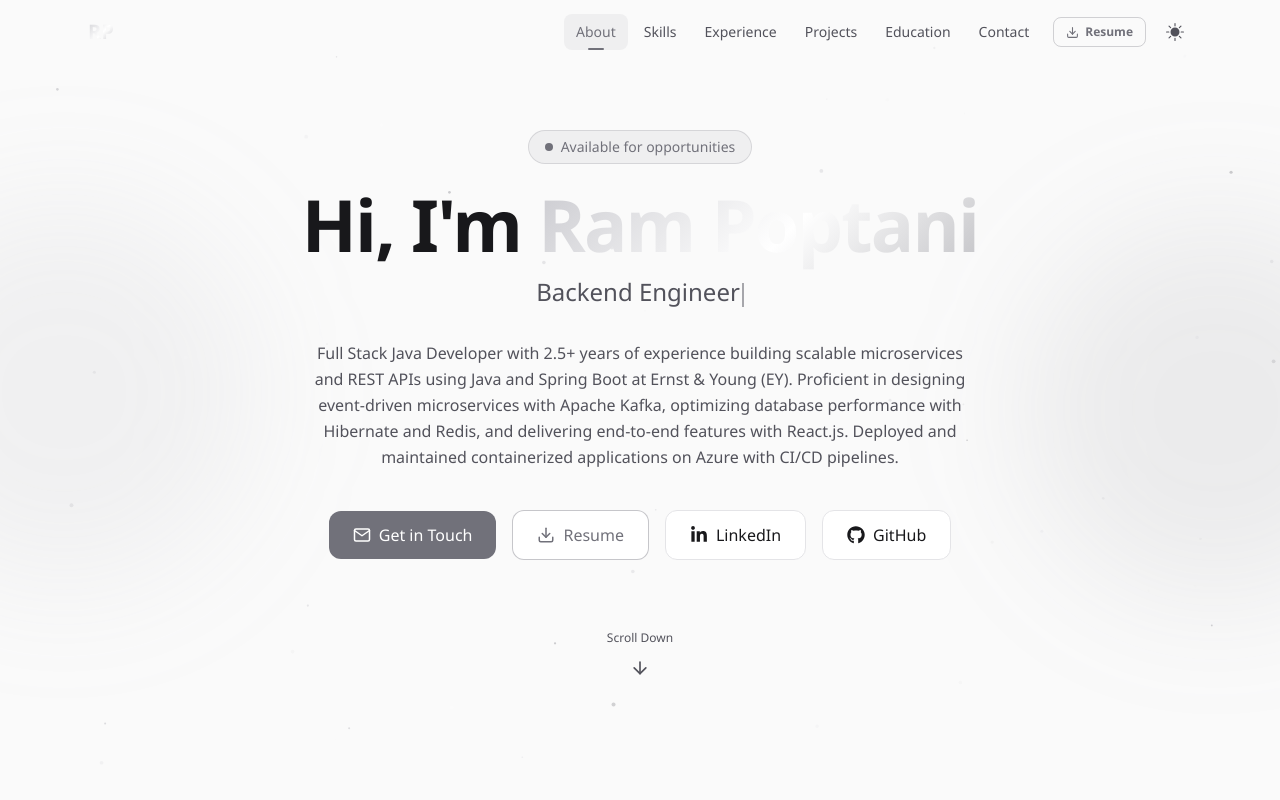
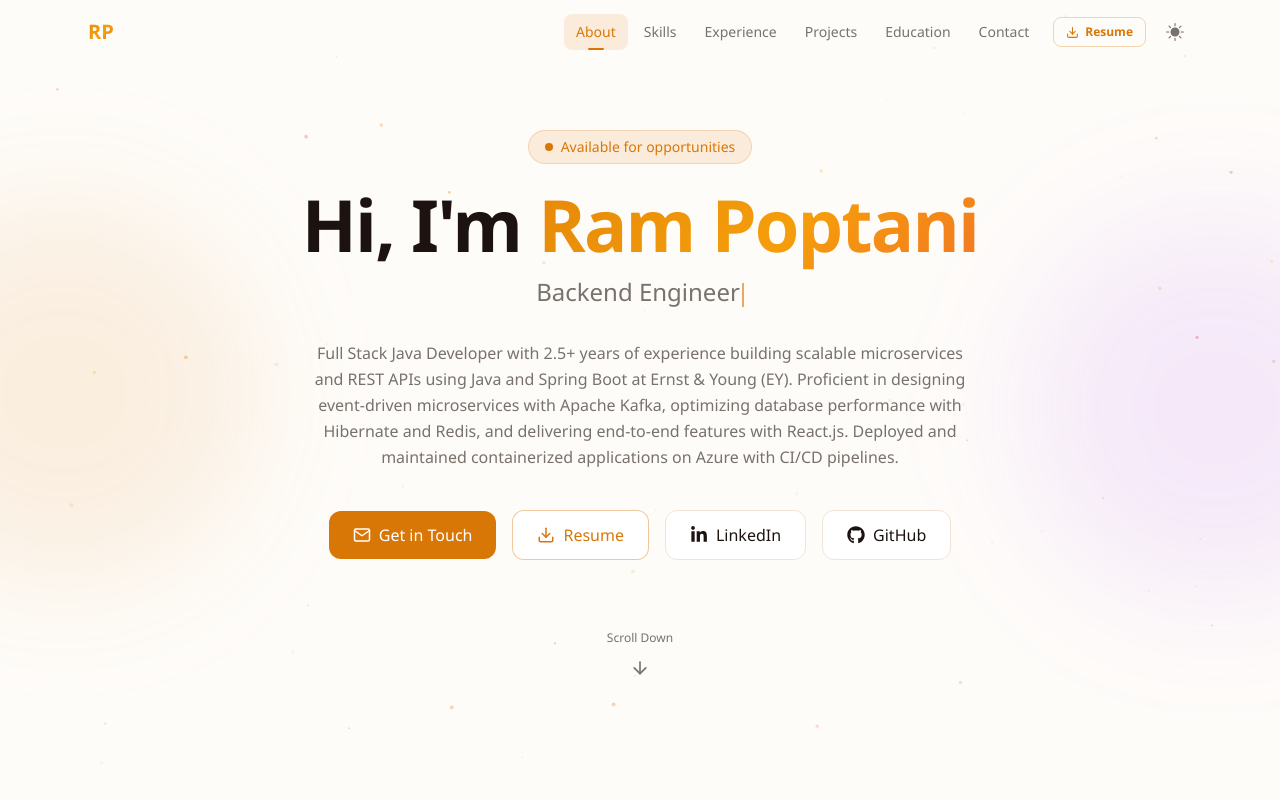
Before and after one commit to Ram-Poptani/portfolio, a Next.js app: page / in a window 1280 px wide. Shown: the top 800 px of the page. Built offline with nearby package versions, Linux system fonts and the light colour scheme.

Commit message:
Revert "style: switch color scheme from Warm Amber to Monochrome Silver"
This reverts commit 8b189198529c0ad3cdba84d9f69e406646467c70.

```diff
--- a/src/app/api/contact/route.ts
+++ b/src/app/api/contact/route.ts
@@ -21,7 +21,7 @@
       subject: `Portfolio Contact from ${name}`,
       html: `
         <div style="font-family: system-ui, sans-serif; max-width: 600px; margin: 0 auto;">
-          <h2 style="color: #71717a; border-bottom: 2px solid #a1a1aa; padding-bottom: 8px;">
+          <h2 style="color: #d97706; border-bottom: 2px solid #f59e0b; padding-bottom: 8px;">
             New Message from Portfolio
           </h2>
           <p><strong>Name:</strong> ${name}</p>
--- a/src/app/globals.css
+++ b/src/app/globals.css
@@ -3,29 +3,29 @@
 @custom-variant dark (&:where(.dark, .dark *));
 
 :root {
-  --background: #fafafa;
-  --foreground: #18181b;
+  --background: #fefcf9;
+  --foreground: #1c1210;
   --card: #ffffff;
-  --card-border: #e4e4e7;
-  --muted: #52525b;
-  --accent: #71717a;
-  --accent-light: #a1a1aa;
-  --accent-dark: #52525b;
-  --accent-glow: rgba(161, 161, 170, 0.12);
-  --section-alt: #f4f4f5;
+  --card-border: #f0e4d7;
+  --muted: #78716c;
+  --accent: #d97706;
+  --accent-light: #f59e0b;
+  --accent-dark: #b45309;
+  --accent-glow: rgba(217, 119, 6, 0.12);
+  --section-alt: #faf5ef;
 }
 
 .dark {
-  --background: #09090b;
-  --foreground: #e4e4e7;
-  --card: #18181b;
-  --card-border: #27272a;
-  --muted: #a1a1aa;
-  --accent: #a1a1aa;
-  --accent-light: #d4d4d8;
-  --accent-dark: #71717a;
-  --accent-glow: rgba(161, 161, 170, 0.10);
-  --section-alt: #0f0f12;
+  --background: #110f0b;
+  --foreground: #f5e6d3;
+  --card: #1c1814;
+  --card-border: #2e2820;
+  --muted: #a8a29e;
+  --accent: #f59e0b;
+  --accent-light: #fbbf24;
+  --accent-dark: #d97706;
+  --accent-glow: rgba(245, 158, 11, 0.1);
+  --section-alt: #15120e;
 }
 
 @theme inline {
@@ -70,7 +70,7 @@
 }
 
 .gradient-text {
-  background: linear-gradient(135deg, var(--accent-light), #ffffff, var(--accent));
+  background: linear-gradient(135deg, var(--accent), var(--accent-light), #ef4444);
   background-size: 200% 200%;
   -webkit-background-clip: text;
   -webkit-text-fill-color: transparent;
--- a/src/app/opengraph-image.tsx
+++ b/src/app/opengraph-image.tsx
@@ -16,7 +16,7 @@
           flexDirection: "column",
           alignItems: "center",
           justifyContent: "center",
-          background: "linear-gradient(135deg, #09090b 0%, #18181b 50%, #09090b 100%)",
+          background: "linear-gradient(135deg, #110f0b 0%, #1c1814 50%, #110f0b 100%)",
           fontFamily: "system-ui, sans-serif",
           position: "relative",
           overflow: "hidden",
@@ -31,7 +31,7 @@
             width: 500,
             height: 500,
             borderRadius: "50%",
-            background: "rgba(161, 161, 170, 0.08)",
+            background: "rgba(245, 158, 11, 0.08)",
             filter: "blur(80px)",
           }}
         />
@@ -43,7 +43,7 @@
             width: 400,
             height: 400,
             borderRadius: "50%",
-            background: "rgba(113, 113, 122, 0.06)",
+            background: "rgba(239, 68, 68, 0.06)",
             filter: "blur(80px)",
           }}
         />
@@ -56,7 +56,7 @@
             left: 0,
             right: 0,
             height: 4,
-            background: "linear-gradient(90deg, #52525b, #a1a1aa, #d4d4d8, #a1a1aa, #52525b)",
+            background: "linear-gradient(90deg, #d97706, #f59e0b, #ef4444, #f59e0b, #d97706)",
           }}
         />
 
@@ -79,11 +79,11 @@
               width: 80,
               height: 80,
               borderRadius: 20,
-              border: "2px solid rgba(161, 161, 170, 0.3)",
-              background: "rgba(161, 161, 170, 0.1)",
+              border: "2px solid rgba(245, 158, 11, 0.3)",
+              background: "rgba(245, 158, 11, 0.1)",
               fontSize: 36,
               fontWeight: 800,
-              color: "#d4d4d8",
+              color: "#f59e0b",
               marginBottom: 8,
             }}
           >
@@ -96,7 +96,7 @@
               fontSize: 64,
               fontWeight: 800,
               letterSpacing: -2,
-              color: "#e4e4e7",
+              color: "#f5e6d3",
               lineHeight: 1,
             }}
           >
@@ -108,7 +108,7 @@
             style={{
               fontSize: 28,
               fontWeight: 600,
-              color: "#a1a1aa",
+              color: "#f59e0b",
               lineHeight: 1,
               marginTop: 4,
             }}
@@ -145,9 +145,9 @@
                   style={{
                     padding: "8px 20px",
                     borderRadius: 12,
-                    background: "rgba(161, 161, 170, 0.08)",
-                    border: "1px solid rgba(161, 161, 170, 0.2)",
-                    color: "#d4d4d8",
+                    background: "rgba(245, 158, 11, 0.08)",
+                    border: "1px solid rgba(245, 158, 11, 0.2)",
+                    color: "#fbbf24",
                     fontSize: 15,
                     fontWeight: 600,
                   }}
--- a/src/components/CursorGlow.tsx
+++ b/src/components/CursorGlow.tsx
@@ -19,7 +19,7 @@
   const animFrameRef = useRef<number>(0);
   const [isTouch, setIsTouch] = useState(false);
 
-  const colors = ["#a1a1aa", "#d4d4d8", "#71717a", "#e4e4e7", "#ffffff"];
+  const colors = ["#f59e0b", "#fbbf24", "#d97706", "#ef4444", "#f97316"];
 
   const createParticle = useCallback(
     (x: number, y: number): Particle => ({
--- a/src/components/Hero.tsx
+++ b/src/components/Hero.tsx
@@ -52,8 +52,8 @@
     <section className="relative min-h-screen flex items-center justify-center section-padding overflow-hidden">
       {/* Background decoration */}
       <div className="absolute inset-0 overflow-hidden pointer-events-none">
-        <div className="absolute top-1/4 -left-32 w-96 h-96 bg-zinc-400/10 rounded-full blur-3xl" />
-        <div className="absolute bottom-1/4 -right-32 w-96 h-96 bg-zinc-500/10 rounded-full blur-3xl" />
+        <div className="absolute top-1/4 -left-32 w-96 h-96 bg-accent/10 rounded-full blur-3xl" />
+        <div className="absolute bottom-1/4 -right-32 w-96 h-96 bg-purple-500/10 rounded-full blur-3xl" />
       </div>
 
       <div className="relative z-10 max-w-4xl mx-auto text-center">
--- a/src/components/Skills3D.tsx
+++ b/src/components/Skills3D.tsx
@@ -29,9 +29,9 @@
 ];
 
 const categoryColors: Record<string, string> = {
-  lang: "#d4d4d8",
-  db: "#a1a1aa",
-  tool: "#71717a",
+  lang: "#f59e0b",
+  db: "#10b981",
+  tool: "#ef4444",
 };
 
 const categoryLabels: Record<string, string> = {
@@ -41,9 +41,9 @@
 };
 
 const barColors: Record<string, string> = {
-  lang: "from-zinc-300 to-zinc-500",
-  db: "from-zinc-400 to-zinc-600",
-  tool: "from-zinc-500 to-zinc-700",
+  lang: "from-amber-500 to-orange-400",
+  db: "from-emerald-500 to-teal-400",
+  tool: "from-red-500 to-orange-500",
 };
 
 // Fibonacci sphere distribution for even spacing
```
